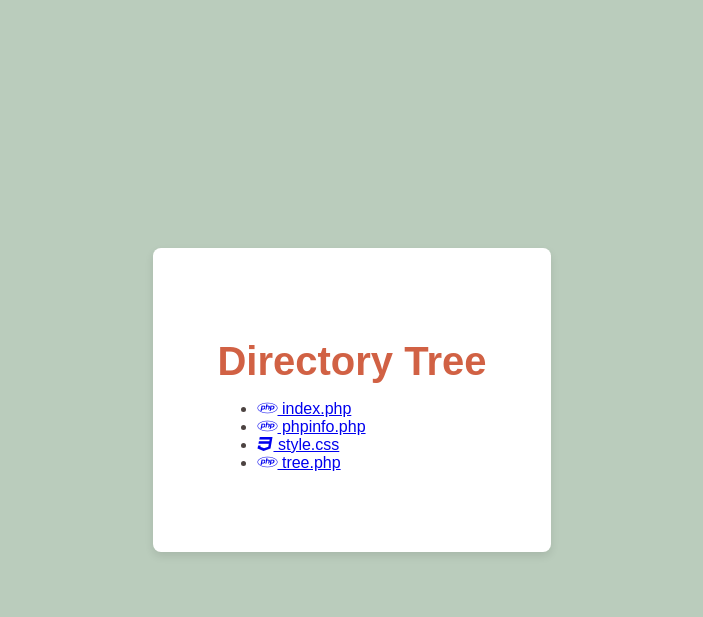
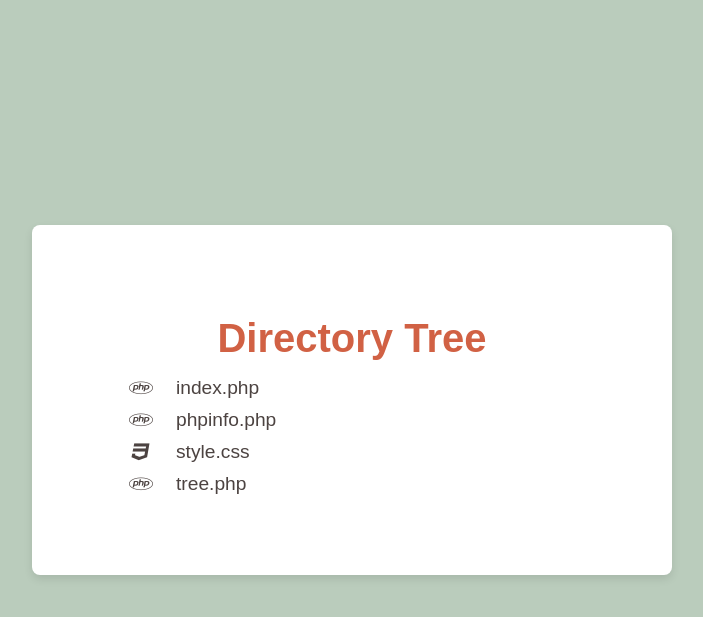
Before and after one commit to r-ca/damp, a PHP site: page /tree.php in a window 1280 px wide. Shown: the top 617 px of the page, without its empty margins (288-991 px from the left). Run offline with PHP 8.4, Linux system fonts and the light colour scheme.

Commit message:
styleをtreeに対応

```diff
--- a/src/style.css
+++ b/src/style.css
@@ -26,6 +26,15 @@ body {
     box-shadow: 0 4px 8px rgba(0, 0, 0, 0.1);
     border-radius: 8px;
     height: fit-content;
+    transition: all 0.3s ease; /* Container size change animation */
+    min-width: 512px;
+}
+
+/* if mobile */
+@media (max-width: 768px) {
+    .container {
+        min-width: auto;
+    }
 }
 
 h1 {
@@ -82,3 +91,46 @@ footer {
     bottom: 0;
     width: 100%;
 }
+
+/* Directory Tree Styles */
+ul {
+    list-style-type: none;
+    padding-left: 20px;
+    transition: all 0.3s ease; /* Directory size change animation */
+}
+
+.folder {
+    cursor: pointer;
+    color: var(--color-dark-brown);
+    font-size: 1.2em;
+    display: flex;
+    align-items: center;
+}
+
+.folder:hover {
+    color: var(--color-bright-red);
+}
+
+li {
+    margin: 10px 0;
+}
+
+.file {
+    font-size: 1.2em;
+    text-decoration: none;
+    color: var(--color-dark-brown);
+    display: flex;
+    align-items: center;
+}
+
+.file:hover {
+    color: var(--color-bright-red);
+    text-decoration: underline;
+}
+
+.file i,
+.folder i {
+    width: 50px; /* Ensure all icons have the same width */
+    text-align: center;
+    margin-right: 10px;
+}
```
